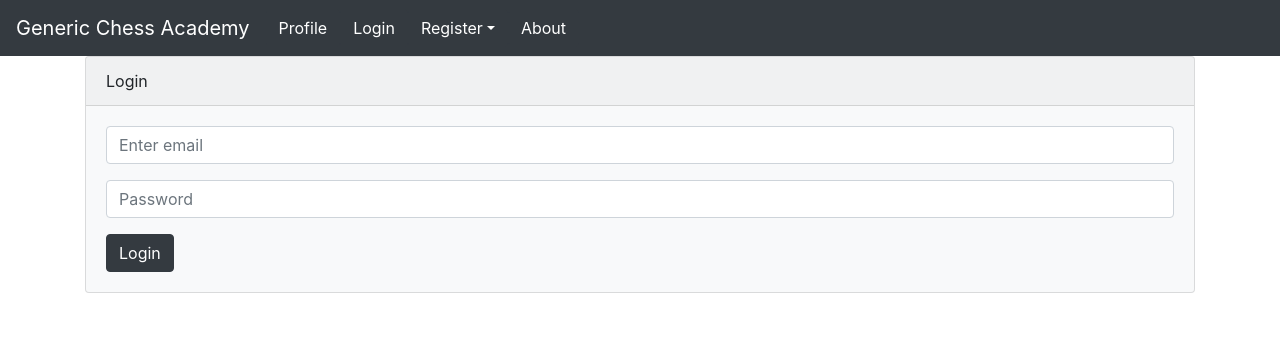
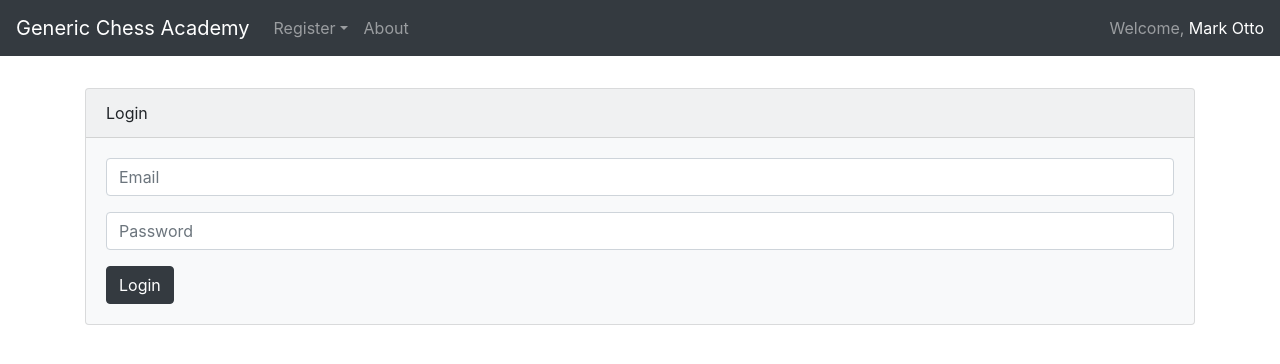
Before and after one commit to azyco/ui-chess-academy, a React (Create React App) app: page /login in a window 1280 px wide. Shown: the top 364 px of the page. Built offline with nearby package versions, Linux system fonts and the light colour scheme; the HTML template or start-up script is replaced by a standard one.

Commit message:
added localization support with config file

```diff
--- a/package.json
+++ b/package.json
@@ -9,6 +9,7 @@
     "@types/axios": "^0.14.0",
     "@types/bootstrap": "^4.5.0",
     "@types/crypto-js": "^3.1.47",
+    "@types/express-session": "^1.17.0",
     "@types/jest": "^26.0.13",
     "@types/node": "^14.6.4",
     "@types/react": "^16.9.49",
@@ -18,6 +19,7 @@
     "axios": "^0.20.0",
     "bootstrap": "^4.5.2",
     "crypto-js": "^4.0.0",
+    "express-session": "^1.17.1",
     "react": "^16.13.1",
     "react-bootstrap": "^1.3.0",
     "react-dom": "^16.13.1",
--- a/src/App.tsx
+++ b/src/App.tsx
@@ -5,6 +5,7 @@ import {
   BrowserRouter as Router,
   Switch,
   Route,
+  Link
 } from "react-router-dom";
 
 import { Home } from './pages/Home';
@@ -15,10 +16,41 @@ import { RegisterStudent } from './pages/RegisterStudent';
 import { RegisterCoach } from './pages/RegisterCoach';
 import config from './config';
 
-import {Navbar, Nav, Dropdown, Button} from 'react-bootstrap';
+import {Navbar, Nav, NavDropdown} from 'react-bootstrap';
 
+type AppClassProps = {
 
-class App extends React.Component {
+};
+
+type AppClassState = {
+  signed_in: boolean
+  username: string
+}
+
+class App extends React.Component<AppClassProps, AppClassState>{
+  constructor(props:AppClassProps){
+    super(props);
+    this.state = {signed_in:true , username:'Mark Otto'}
+    this.signInPrompt.bind(this.state);
+  }
+
+  signInPrompt(){
+    if (this.state.signed_in){
+      return (
+        <Navbar.Text>
+          {config.loginWelcomeText}, <Link style={{textDecoration: 'none'}} to="/profile">{this.state.username}</Link>
+        </Navbar.Text>
+        );
+    }
+    else{
+      return (
+        <Navbar.Text>
+          <Link style={{textDecoration: 'none'}} to="/login">{config.loginText}</Link>
+        </Navbar.Text>
+        );
+    }
+
+  }
   render() {
     return (
     <Router>
@@ -27,19 +59,13 @@ class App extends React.Component {
             <Navbar.Toggle aria-controls="basic-navbar-nav" />
             <Navbar.Collapse id="basic-navbar-nav">
               <Nav className="mr-auto">
-                <Button variant="dark" href="/profile">Profile</Button>
-                <Button variant="dark" href="/login">Login</Button>
-                <Dropdown>
-                  <Dropdown.Toggle variant="dark" id="dropdown-basic">
-                    Register
-                  </Dropdown.Toggle>
-                  <Dropdown.Menu>
-                    <Dropdown.Item href="/register_student">Student</Dropdown.Item>
-                    <Dropdown.Item href="/register_coach" disabled>Coach</Dropdown.Item>
-                  </Dropdown.Menu>
-                </Dropdown>
-                <Button variant="dark" href="/about">About</Button>
+                <NavDropdown title={config.registerText} id="basic-nav-dropdown">
+                  <NavDropdown.Item href="/register_student">{config.studentText}</NavDropdown.Item>
+                  <NavDropdown.Item href="/register_coach" disabled>{config.coachText}</NavDropdown.Item>
+                </NavDropdown>
+                <Nav.Link href="/about">{config.aboutText}</Nav.Link>
               </Nav>
+              {this.signInPrompt()}
             </Navbar.Collapse>
         </Navbar>
       <Switch>
--- a/src/config.js
+++ b/src/config.js
@@ -2,5 +2,23 @@ export default {
     apiUrl: "http://localhost:12345/",
     websiteName: "Generic Chess Academy",
     websiteDescription: "We are the biggest chess academy in Bengal. Register as a student to take a glimpse of the different courses we have.",
-    aboutDescription: "Some text to show that data can be loaded from a config file"
+    aboutDescription: "Some text to show that data can be loaded from a config file",
+    loginWelcomeText: "Welcome",
+    loginText : "Login",
+    coachText : "Coach",
+    studentText : "Student",
+    aboutText: "About",
+    registerText : "Register",
+    studentRegistrationText : "Student Registration",
+    coachRegistrationText : "Coach Registration",
+    aboutCardTitle1 : "aboutCardTitle1",
+    aboutCardTitle2 : "aboutCardTitle2",
+    aboutCardTitle3 : "aboutCardTitle3",
+    aboutCardBody1 : "aboutCardBody1",
+    aboutCardBody2 : "aboutCardBody2",
+    aboutCardBody3 : "aboutCardBody3",
+    badLoginAlertText : "Wrong E-Mail and/or Password",
+    serverDownAlertText: "Error connecting to Server",
+    emailPlaceholderText: "Email",
+    passwordPlaceholderText: "Password",
 };
--- a/src/pages/Login.tsx
+++ b/src/pages/Login.tsx
@@ -1,12 +1,25 @@
 import React from 'react';
-import { Container, Form, Button, Row, Col, Alert,Card } from 'react-bootstrap';
+import { Container, Form, Button, Alert,Card } from 'react-bootstrap';
 import { Redirect } from 'react-router-dom'
 import CryptoJS from 'crypto-js';
 
 import Api from '../api/backend';
+import config from '../config';
 
-export class Login extends React.Component<any,any> {
-    constructor(props: any) {
+type LoginProps = {
+
+}
+
+type LoginState = {
+    email: string,
+    password: string,
+    redirect_to: string,
+    user_is_logged_in : boolean,
+    render_alert: string
+}
+
+export class Login extends React.Component<LoginProps,LoginState> {
+    constructor(props: LoginState) {
         super(props);
         this.state = {
             email: "",
@@ -25,7 +38,7 @@ export class Login extends React.Component<any,any> {
                 this.setState({user_is_logged_in:true,redirect_to:'profile'})
             }
             else{
-                this.setState({render_alert:'wronguser'})
+                this.setState({render_alert:'badlogin'})
             }
             console.log(response);
         },
@@ -36,16 +49,16 @@ export class Login extends React.Component<any,any> {
     }
 
     badLoginAlert(){
-        if(this.state.render_alert==='wronguser'){
+        if(this.state.render_alert==='badlogin'){
             return(
             <Alert variant="warning">
-                Wrong E-Mail and/or Password
+                {config.badLoginAlertText}
             </Alert>);
             }
         else if(this.state.render_alert==='serverdown'){
             return(
             <Alert variant="warning">
-                Error connecting to Server
+                {config.serverDownAlertText}
             </Alert>);
             }
 
@@ -57,10 +70,6 @@ export class Login extends React.Component<any,any> {
 
     onPasswordChange = (ev: any) => {
         this.setState({password: ev.target.value});
-    }
-
-    handleRegisterClick = () => {
-        this.setState({ redirect_to: 'register' });
     }
 
     renderRedirect = () => {
@@ -84,19 +93,19 @@ export class Login extends React.Component<any,any> {
             <Container >
                 {this.renderRedirect()}
                 {this.badLoginAlert()}
-                <Card bg="light">
-                    <Card.Header>Login</Card.Header>
+                <Card bg="light" style={{marginTop:'2em'}}>
+                    <Card.Header>{config.loginText}</Card.Header>
                     <Card.Body>
                         <Form>
                         <Form.Group controlId="formBasicEmail">
-                        <Form.Control onChange={this.onEmailChange} value={this.state.email} type="email" placeholder="Enter email" />
+                        <Form.Control onChange={this.onEmailChange} value={this.state.email} type="email" placeholder={config.emailPlaceholderText} />
                         </Form.Group>
 
                         <Form.Group controlId="formBasicPassword">
-                        <Form.Control onChange={this.onPasswordChange} value={this.state.password} type="password" placeholder="Password" />
+                        <Form.Control onChange={this.onPasswordChange} value={this.state.password} type="password" placeholder={config.passwordPlaceholderText} />
                         </Form.Group>
                             <Button onClick={this.handleLoginClick} variant="dark">
-                                Login
+                                {config.loginText}
                             </Button>
                         </Form>
                         </Card.Body>
--- a/src/pages/RegisterCoach.tsx
+++ b/src/pages/RegisterCoach.tsx
@@ -1,17 +1,22 @@
 import React from 'react';
 import Api from '../api/backend';
+import config from '../config';
+
 import { Container, Form, Button, Card } from 'react-bootstrap';
 import CryptoJS from 'crypto-js';
 
-interface IRegisterState {
-    email:   string;
-    password:  string;
-    registerButtonEnabled: boolean;
+type RegisterCoachProps = {
+
 }
 
+type RegisterCoachState = {
+    email: string,
+    password: string,
+    registerButtonEnabled: boolean
+}
 
-export class RegisterCoach extends React.Component<any, IRegisterState> {
-    constructor(props: any) {
+export class RegisterCoach extends React.Component<RegisterCoachProps, RegisterCoachState> {
+    constructor(props: RegisterCoachProps) {
         super(props);
         this.state = {
             email: "",
@@ -40,18 +45,18 @@ export class RegisterCoach extends React.Component<any, IRegisterState> {
     {
         return (
             <Container>
-                <Card bg="light">
-                    <Card.Header>Coach Registration</Card.Header>
+                <Card bg="light" style={{marginTop:'2em'}}>
+                    <Card.Header>{config.coachRegistrationText}</Card.Header>
                     <Card.Body>
                         <Form>
                             <Form.Group controlId="formBasicEmail">
-                                <Form.Control value={this.state.email} onChange={this.onEmailChange} type="email" placeholder="Enter email" />
+                                <Form.Control value={this.state.email} onChange={this.onEmailChange} type="email" placeholder={config.emailPlaceholderText} />
                             </Form.Group>
                             <Form.Group controlId="formBasicPassword">
-                                <Form.Control value={this.state.password} onChange={this.onPasswordChange} type="password" placeholder="Password" />
+                                <Form.Control value={this.state.password} onChange={this.onPasswordChange} type="password" placeholder={config.passwordPlaceholderText} />
                             </Form.Group>
                             <Button disabled={!this.state.registerButtonEnabled} onClick={this.handleRegister} variant="dark">
-                                Register
+                                {config.registerText}
                             </Button>
                         </Form>
                     </Card.Body>
--- a/src/pages/RegisterStudent.tsx
+++ b/src/pages/RegisterStudent.tsx
@@ -1,17 +1,22 @@
 import React from 'react';
 import Api from '../api/backend';
+import config from '../config';
+
 import { Container, Form, Button, Card } from 'react-bootstrap';
 import CryptoJS from 'crypto-js';
 
-interface IRegisterState {
-    email:   string;
-    password:  string;
-    registerButtonEnabled: boolean;
+type RegisterStudentProps = {
+
 }
 
+type RegisterStudentState = {
+    email: string,
+    password: string,
+    registerButtonEnabled: boolean
+}
 
-export class RegisterStudent extends React.Component<any, IRegisterState> {
-    constructor(props: any) {
+export class RegisterStudent extends React.Component<RegisterStudentProps, RegisterStudentState> {
+    constructor(props: RegisterStudentProps) {
         super(props);
         this.state = {
             email: "",
@@ -40,18 +45,18 @@ export class RegisterStudent extends React.Component<any, IRegisterState> {
     {
         return (
             <Container>
-                <Card bg="light">
-                    <Card.Header>Student Registration</Card.Header>
+                <Card bg="light" style={{marginTop:'2em'}}>
+                    <Card.Header>{config.studentRegistrationText}</Card.Header>
                     <Card.Body>
                         <Form>
                             <Form.Group controlId="formBasicEmail">
-                                <Form.Control value={this.state.email} onChange={this.onEmailChange} type="email" placeholder="Enter email" />
+                                <Form.Control value={this.state.email} onChange={this.onEmailChange} type="email" placeholder={config.emailPlaceholderText} />
                             </Form.Group>
                             <Form.Group controlId="formBasicPassword">
-                                <Form.Control value={this.state.password} onChange={this.onPasswordChange} type="password" placeholder="Password" />
+                                <Form.Control value={this.state.password} onChange={this.onPasswordChange} type="password" placeholder={config.passwordPlaceholderText} />
                             </Form.Group>
                             <Button disabled={!this.state.registerButtonEnabled} onClick={this.handleRegister} variant="dark">
-                                Register
+                                {config.registerText}
                             </Button>
                         </Form>
                     </Card.Body>
```
Also changed, not shown: src/pages/About.tsx (+10 -11 lines), src/pages/Admin.tsx (+15 -1 lines), src/pages/Home.tsx (+10 -4 lines), src/pages/Profile.tsx (+7 -4 lines), 1 other file (tests, documents, lock files or other folders).
